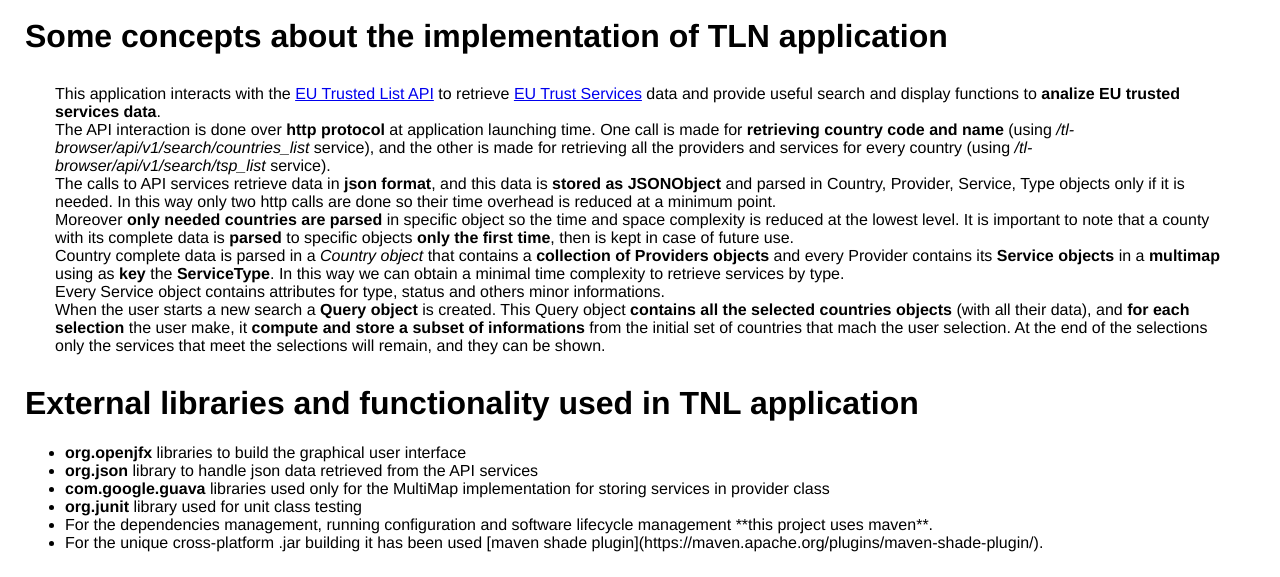
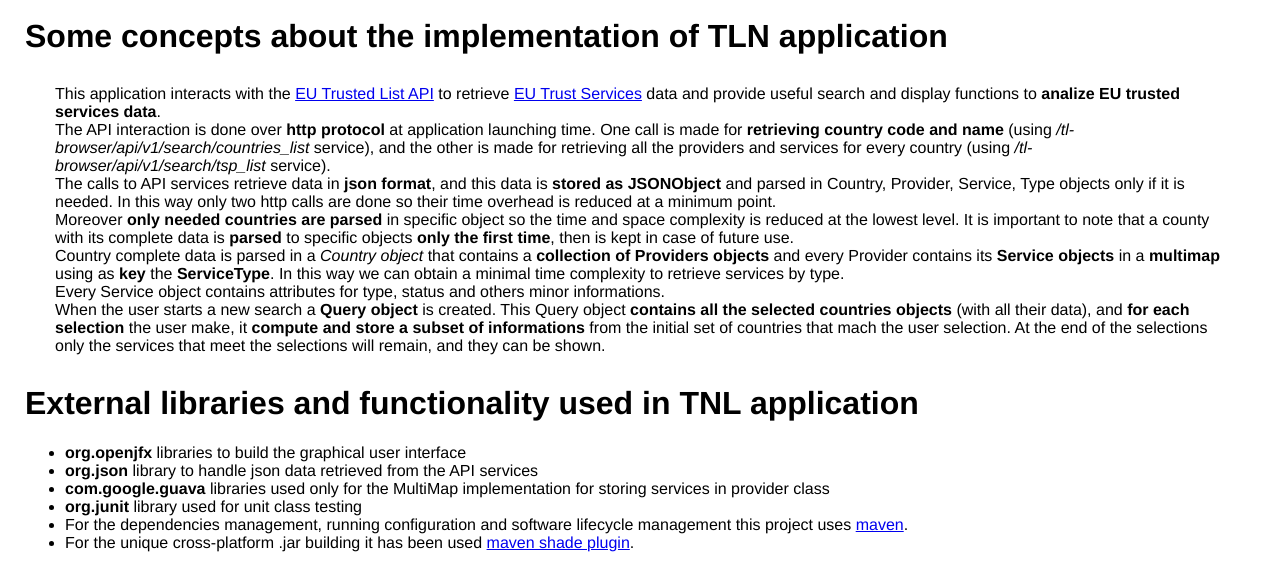
Before and after one commit to mattia-toffolon/Trusted-List-Navigation, a plain HTML site: page README.html in a window 1280 px wide. Shown: the part 3704-4281 px from the top of the page. Drawn offline with Linux system fonts and the light colour scheme.

Commit message:
Update README.html

```diff
--- a/README.html
+++ b/README.html
@@ -155,8 +155,8 @@
 
         <li><strong>org.junit</strong> library used for unit class testing</li>
 
-        <li>For the dependencies management, running configuration and software lifecycle management **this project uses maven**.</li>
-        <li>For the unique cross-platform .jar building it has been used [maven shade plugin](https://maven.apache.org/plugins/maven-shade-plugin/).</li>
+        <li>For the dependencies management, running configuration and software lifecycle management this project uses <a href="https://maven.apache.org/">maven</a>.</li>
+        <li>For the unique cross-platform .jar building it has been used <a href="https://maven.apache.org/plugins/maven-shade-plugin/">maven shade plugin</a>.</li>
         </ul>
     </body>
 </html>
```
